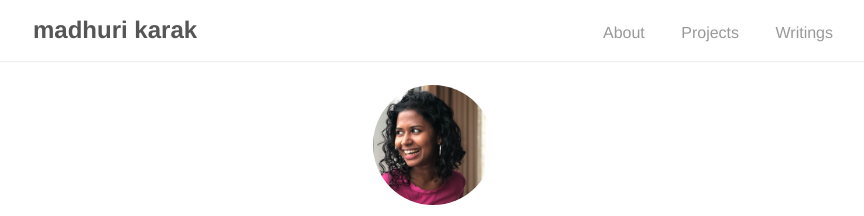
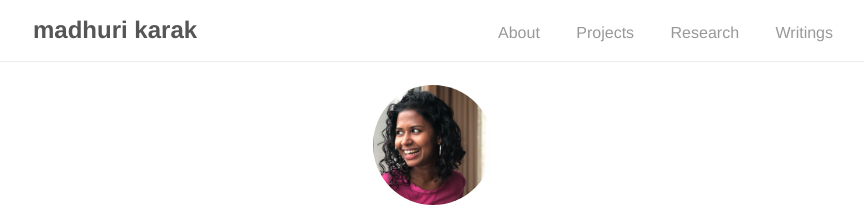
Before and after one commit to madhurikarak/madhurikarak.github.io, a Jekyll site: the page built from index.md, in a window 1280 px wide. Shown: the top 216 px of the page, without its empty margins (207-1071 px from the left). Built offline with Jekyll 4.4.1, drawn with Linux system fonts in a browser that asks for light colours; our own code applies the rules of GitHub Pages for plain Markdown files.

Commit message:
add research page

```diff
--- a/_config.yml
+++ b/_config.yml
@@ -9,7 +9,7 @@ author:
   name: Madhuri Karak
   desc: Hello nice to meet you
   email: youremailaddress@gmail.com
-  selfie: assets/img/profile.jpg
+  selfie: /assets/img/profile.jpg
 
 # social
 social:
--- a/_layouts/base.html
+++ b/_layouts/base.html
@@ -12,6 +12,7 @@
         <ul>
           <li><a href="{{ '/' | prepend: site.baseurl }}">About</a></li>
           <li><a href="{{ '/projects' | prepend: site.baseurl }}/">Projects</a></li>
+          <li><a href="{{ '/research' | prepend: site.baseurl }}/">Research</a></li>
           <li><a href="{{ '/writings' | prepend: site.baseurl }}/">Writings</a></li>
         </ul>
     </div>
```
Also changed, not shown: research/index.md (added, +8 -0 lines), 2 other files.
